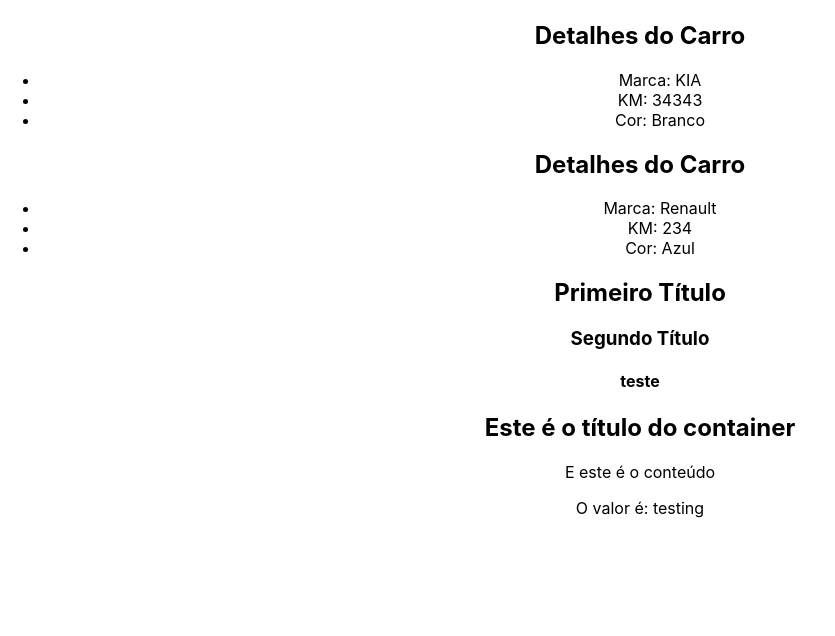
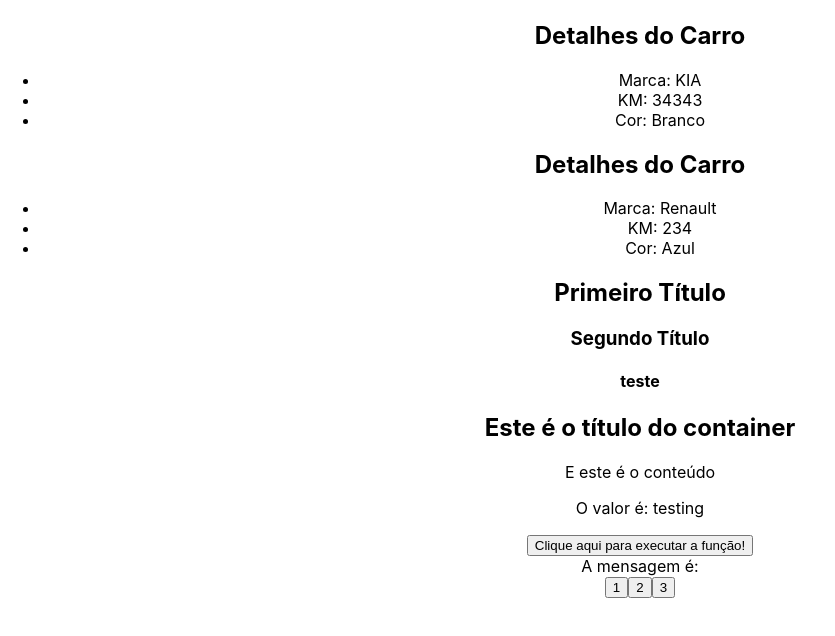
Before and after one commit to IrvingPaim/curso-react, a React (Create React App) app in the folder 3_AVANCANDO_EM_REACT/avancando/: page / in a window 1280 px wide. Shown: the part 2159-2795 px from the top of the page, without its empty margins (0-835 px from the left). Built offline with nearby package versions, Linux system fonts and the light colour scheme.

Commit message:
Finalizado módulo 3 react

```diff
--- a/3_AVANCANDO_EM_REACT/avancando/src/App.js
+++ b/3_AVANCANDO_EM_REACT/avancando/src/App.js
@@ -9,6 +9,9 @@
 import CarDetails from './components/CarDetails';
 import Fragment from './components/Fragment';
 import Container from './components/Container';
+import ExecuteFunction from './components/ExecuteFunction';
+import Message from './components/Message';
+import ChangeMessageState from './components/ChangeMessageState';
 
 function App() {
   //const name = "Irving"
@@ -20,6 +23,16 @@
     { id: 2, brand: "KIA", color: "Branco", newCar: false, km: 34343 },
     { id: 3, brand: "Renault", color: "Azul", newCar: false, km: 234 }
   ]
+
+  function showMessage () {
+    console.log("Evento do componente pai!")
+  }
+
+  const [message, setMessage] = useState("")
+
+  const handleMessage = (msg) => {
+    setMessage(msg)
+  }
 
   return (
     <div className="App">
@@ -43,8 +56,9 @@
       <CarDetails brand="Ford" km={0} color="Vermelho" newCar={true} />
       <CarDetails brand="Fiat" km={4500} color="Branco" newCar={false} />
       {/* loop em array de objetos */}
-      {cars.map(({brand, color, km, newCar}) => (
+      {cars.map(({id, brand, color, km, newCar}) => (
       <CarDetails
+        key={id}
         brand={brand}
         color={color}
         km={km}
@@ -57,6 +71,11 @@
       <Container myValue="testing">
         <p>E este é o conteúdo</p>
       </Container>
+      {/* executar função */}
+      <ExecuteFunction myFunction={showMessage} />
+      {/* state lift */}
+      <Message msg={message} />
+      <ChangeMessageState handleMessage={handleMessage} />
     </div>
   );
 }
--- /dev/null
+++ b/3_AVANCANDO_EM_REACT/avancando/src/components/ChangeMessageState.js
@@ -0,0 +1,14 @@
+import React from "react"
+
+const ChangeMessageState = ({ handleMessage }) => {
+    const messages = ["oi", "olá", "oi, tudo bem?"]
+    return (
+        <div>
+            <button onClick={() => handleMessage(messages[0])}>1</button>
+            <button onClick={() => handleMessage(messages[1])}>2</button>
+            <button onClick={() => handleMessage(messages[2])}>3</button>
+        </div>
+    )
+}
+
+export default ChangeMessageState
--- /dev/null
+++ b/3_AVANCANDO_EM_REACT/avancando/src/components/ExecuteFunction.js
@@ -0,0 +1,12 @@
+import React from "react"
+
+const ExecuteFunction = ({ myFunction }) => {
+
+    return (
+        <div>
+            <button onClick={myFunction}>Clique aqui para executar a função!</button>
+        </div>
+    )
+}
+
+export default ExecuteFunction
--- /dev/null
+++ b/3_AVANCANDO_EM_REACT/avancando/src/components/Message.js
@@ -0,0 +1,9 @@
+import React from "react"
+
+const Message = ({ msg }) => {
+    return  (
+        <div>A mensagem é: {msg}</div>
+    )
+}
+
+export default Message
```
Lines whose indentation alone changed are shown as unchanged.
